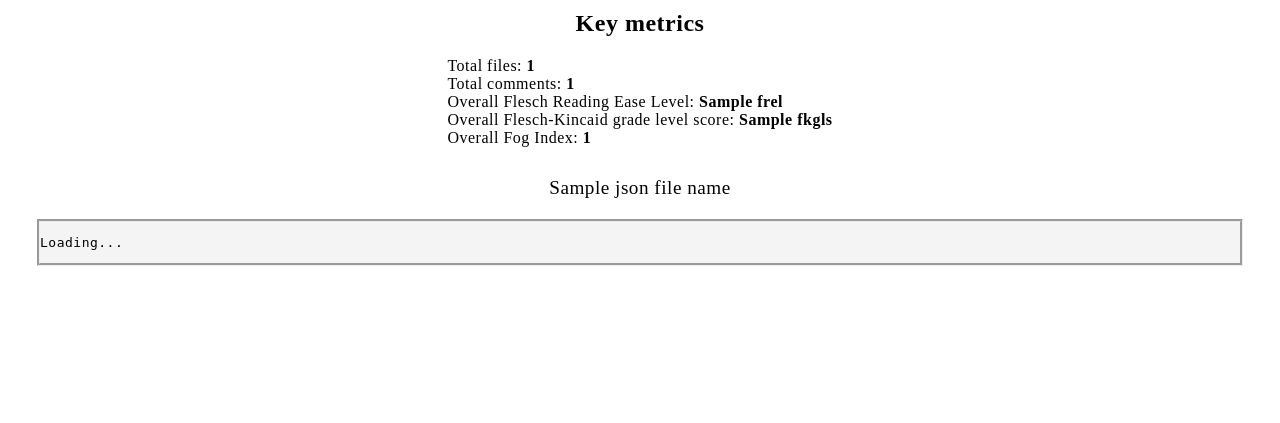
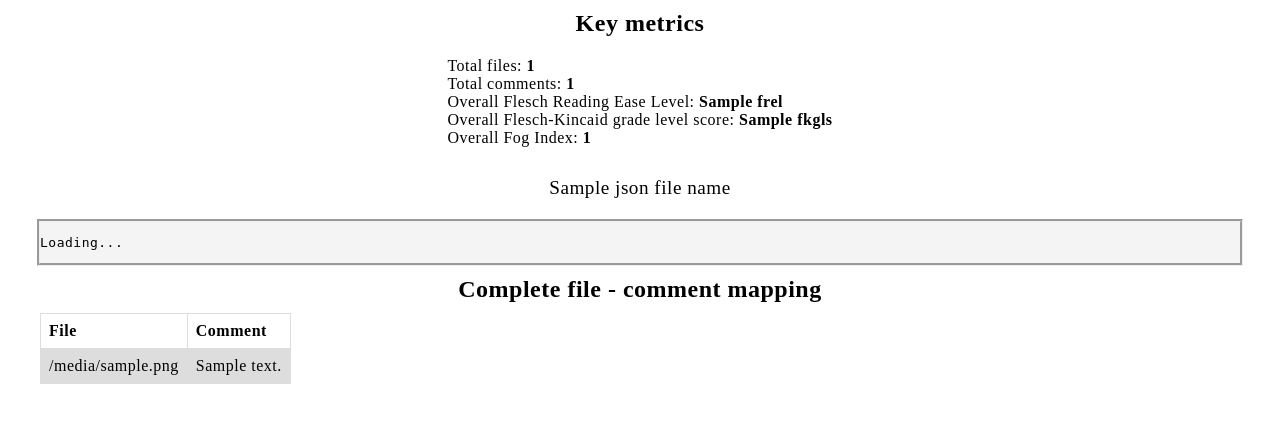
Before and after one commit to TimDeanMoser/coality, a Flask app: template templates/results.html in a window 1280 px wide. Shown: the part 46-469 px from the top of the page. Run offline with Flask 2, Linux system fonts and the light colour scheme; the template is opened without the code that fills it: most values are stand-ins (such as "Sample title", 1, 10 or a date in 2020); some libraries are stand-ins or nearby versions.

Commit message:
Added file - comment mapping functionality and tidied up the formatting

```diff
--- a/app.py
+++ b/app.py
@@ -8,7 +8,7 @@ from datetime import datetime
 from flask import Flask
 from flask import render_template, request, flash, send_file
 from git import Repo, rmtree
-from json_extract import json_extractor, get_files
+from json_extract import get_files_comments
 
 app = Flask(__name__)
 app.secret_key = "".join(random.choices(string.ascii_letters + string.digits, k=12))
@@ -57,16 +57,18 @@ def create_result():
     filename = f"{repo_name}_{timestamp}.json"
     with open(f"outputs/{filename}", encoding="utf-8") as json_data:
         json_output = json.load(json_data)
+    all_files_comments = get_files_comments(json_output)
+
     return render_template(
         "results.html",
         json_data=json.dumps(json_output),
+        all_files_comments = all_files_comments,
         json_file_name=filename,
-        total_files=len(get_files(json_output, "name")),
-        all_files = get_files(json_output, "name"),
+        total_files=len({uniq_file for uniq_file, comment in all_files_comments}),
         fox_index = json_output["fi"],
         frel = json_output["frel"],
         fkgls = json_output["fkgls"],
-        total_comments=len(json_extractor(json_output, "text"))
+        total_comments=len([comment for file, comment in all_files_comments])
         )
 
 @app.route("/result/<filename>", methods=["GET"])
@@ -74,16 +76,17 @@ def result_fetch(filename):
     """Retrieve the data of a specified JSON file and render it in the results page"""
     with open(f"outputs/{filename}", encoding="utf-8") as json_data:
         json_output = json.load(json_data)
+    all_files_comments = get_files_comments(json_output)
     return render_template(
         "results.html",
         json_data=json.dumps(json_output),
+        all_files_comments = all_files_comments,
         json_file_name=filename,
-        total_files=len(get_files(json_output, "name")),
-        all_files = get_files(json_output, "name"),
+        total_files=len({uniq_file for uniq_file, comment in all_files_comments}),
         fox_index = json_output["fi"],
         frel = json_output["frel"],
         fkgls = json_output["fkgls"],
-        total_comments=len(json_extractor(json_output, "text"))
+        total_comments=len([comment for file, comment in all_files_comments])
         )
 
 @app.route("/result/download/<filename>", methods=["GET", "POST"])
@@ -91,6 +94,5 @@ def download_json(filename):
     """Simple download file function"""
     return send_file(f"outputs/{filename}", as_attachment=True)
 
-
 if __name__ == "__main__":
     app.run(host="0.0.0.0", port=5000, debug=True)
--- a/static/main.css
+++ b/static/main.css
@@ -48,15 +48,8 @@ html,body{
 
 table {
   border-collapse: collapse;
-    letter-spacing: 3px;
+  letter-spacing: 0.5px;
   /* width: 100%; */
-}
-
-td, th {
-    border: 1px solid #dddddd;
-    text-align: center;
-    padding: 1vmax;
-    width: fit-content;
 }
 
 form{
@@ -258,3 +251,19 @@ option{
 .tooltip-label-left:hover .tooltip-left {
   visibility: visible;
 }
+#table-wrapper {
+  max-height: 700;
+  max-width: 1200;
+  overflow: scroll;
+  margin: auto;
+}
+
+td, th {
+  border: 1px solid #dddddd;
+  text-align: left;
+  padding: 8px;
+}
+
+tr:nth-child(even) {
+  background-color: #dddddd;
+}
--- a/templates/results.html
+++ b/templates/results.html
@@ -41,6 +41,25 @@
         <div class="results">
             <pre class="result-json">Loading...</pre>
         </div>
+        <h2 class="key-metrics">Complete file - comment mapping</h2>
+        <div id=table-wrapper>
+            <table id=comment-file-map>
+                <tr>
+                    <th>
+                        File
+                    </th>
+                    <th>
+                        Comment
+                    </th>
+                </tr>
+                {% for file, comment in all_files_comments %}
+                <tr>
+                    <td>{{ file }}</td>
+                    <td>{{ comment }}</td>
+                </tr>
+                {% endfor %}
+            </table>
+        </div>
         <script>
             Object.prototype.prettyPrint = function(){
                 let jsonLine = /^( *)("[\w]+": )?("[^"]*"|[\w.+-]*)?([,[{])?$/mg;
```
Also changed, not shown: json_extract.py (+16 -22 lines). Lines whose indentation alone changed are shown as unchanged.
